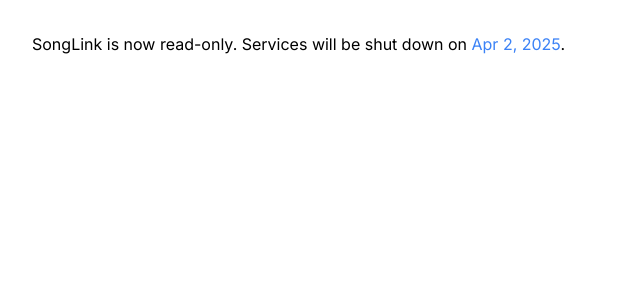
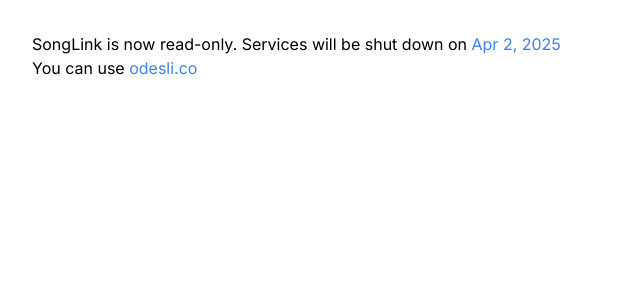
Before and after one commit to raed667/songlink, a Next.js app: page / in a window 1280 px wide. Shown: the top 300 px of the page, without its empty margins (0-640 px from the left). Built offline with nearby package versions, Linux system fonts and the light colour scheme.

Commit message:
add alternative

```diff
--- a/src/app/page.tsx
+++ b/src/app/page.tsx
@@ -13,7 +13,11 @@
         >
           Apr 2, 2025
         </a>
-        .
+        <br />
+        You can use{" "}
+        <a className="text-blue-500" href="https://odesli.co/">
+          odesli.co
+        </a>{" "}
       </div>
     </main>
   );
```
